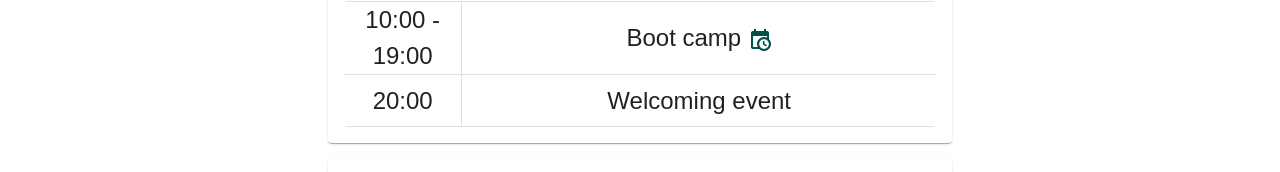
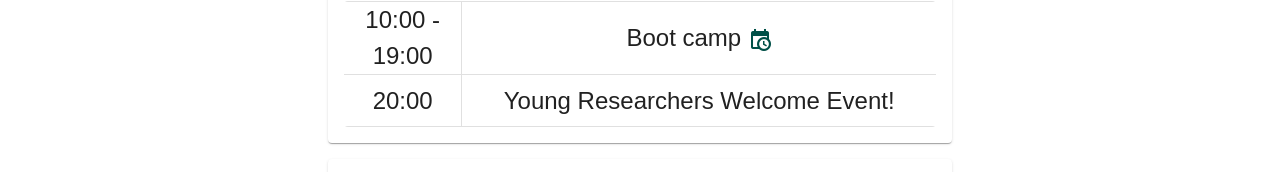
Before and after one commit to Fusion2025/web, a Nuxt app: page /schedule in a window 1280 px wide. Shown: the part 780-952 px from the top of the page. Built offline with nearby package versions, Linux system fonts and the light colour scheme.

Commit message:
Update schedule.vue - Young Researchers Welcome Event!

```diff
--- a/pages/schedule.vue
+++ b/pages/schedule.vue
@@ -38,7 +38,7 @@
                   </tr>
                   <tr>
                     <td class="td-n">20:00</td>
-                    <td class="td-n">Welcoming event</td>
+                    <td class="td-n">Young Researchers Welcome Event!</td>
                   </tr>
                 </tbody>
               </v-table>
```
